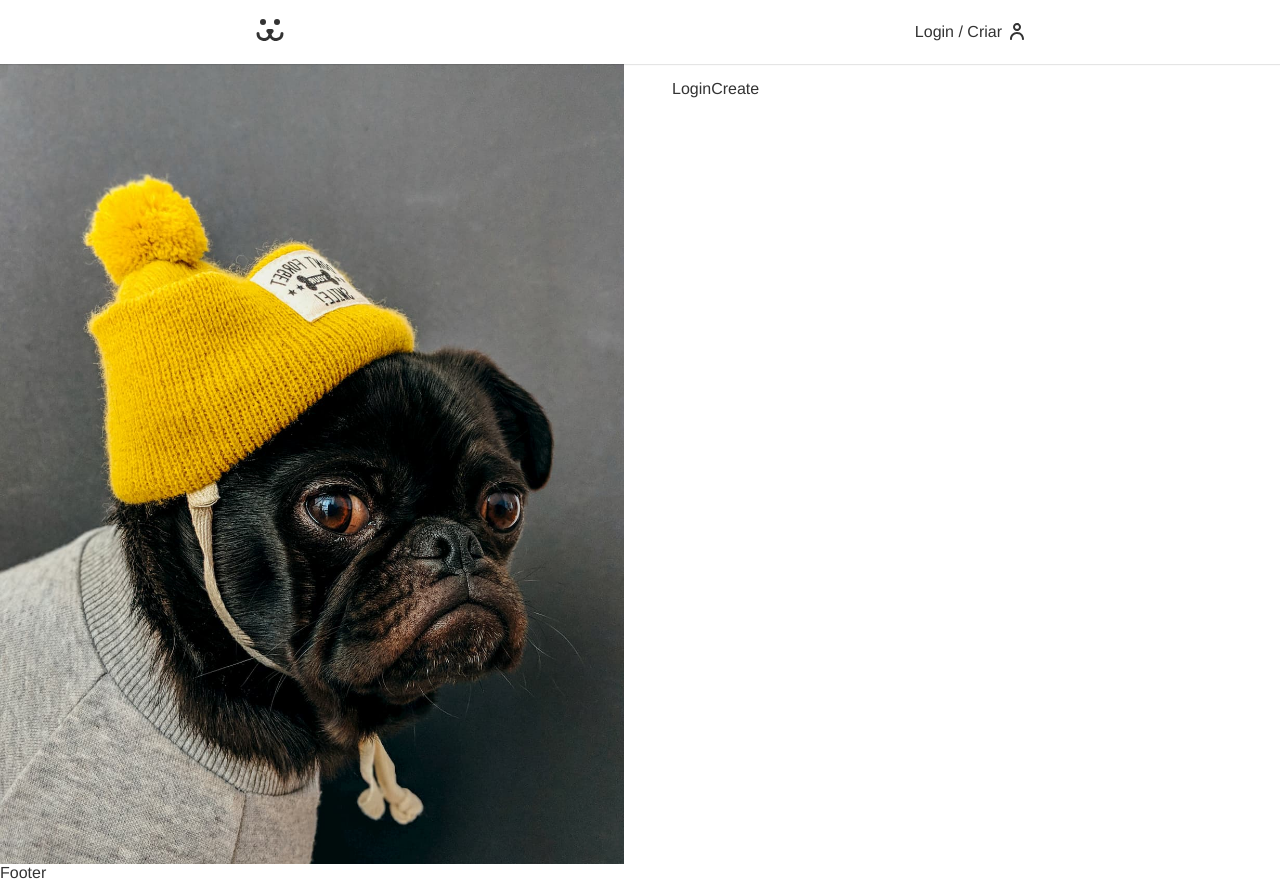
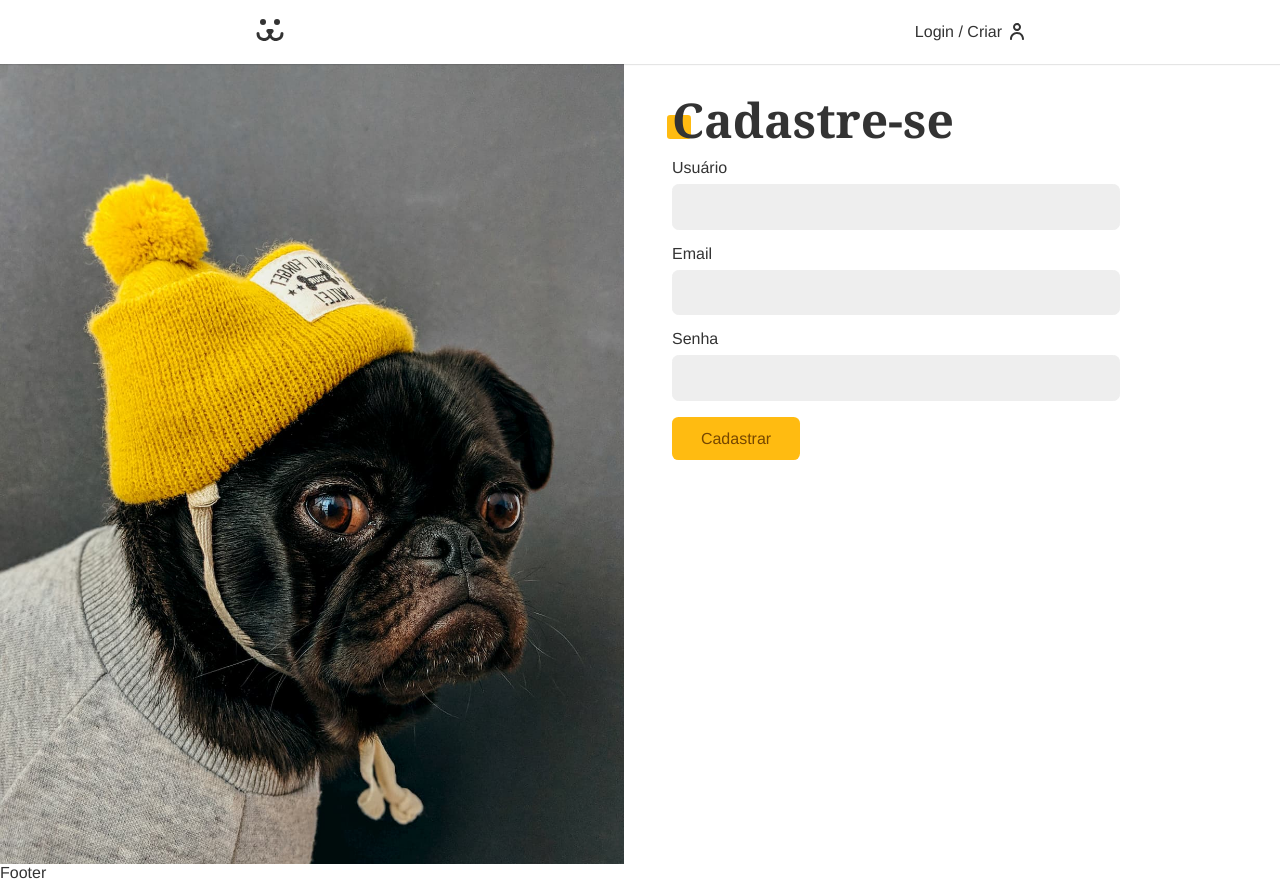
Before and after one commit to joaoldantasn/react-resumo, a React (Vite) app in the folder 08-ProjetoFinal/projeto/: page /login/criar in a window 1280 px wide. Built offline with nearby package versions, Linux system fonts and the light colour scheme.

Commit message:
LoginCreate

```diff
--- a/08-ProjetoFinal/projeto/src/Pages/Login/LoginCreate.jsx
+++ b/08-ProjetoFinal/projeto/src/Pages/Login/LoginCreate.jsx
@@ -1,7 +1,39 @@
 import React from 'react';
+import Input from '../../Components/Forms/Input';
+import Button from '../../Components/Forms/Button';
+import useForm from '../../Hooks/useForm';
+import { USER_POST } from '../../api';
+import { UserContext } from '../../UserContext';
 
 const LoginCreate = () => {
-  return <div>LoginCreate</div>;
+  const username = useForm();
+  const email = useForm('email');
+  const password = useForm();
+
+  const { userLogin } = React.useContext(UserContext);
+
+  async function handleSubmit(event) {
+    event.preventDefault();
+    const { url, options } = USER_POST({
+      username: username.value,
+      email: email.value,
+      password: password.value,
+    });
+    const response = await fetch(url, options);
+    if (response.ok) userLogin(username.value, password.value);
+  }
+
+  return (
+    <section className="animeLeft">
+      <h1 className="title">Cadastre-se</h1>
+      <form onSubmit={handleSubmit}>
+        <Input label="Usuário" type="text" name="username" {...username} />
+        <Input label="Email" type="email" name="email" {...email} />
+        <Input label="Senha" type="password" name="password" {...password} />
+        <Button>Cadastrar</Button>
+      </form>
+    </section>
+  );
 };
 
 export default LoginCreate;
--- a/08-ProjetoFinal/projeto/src/api.jsx
+++ b/08-ProjetoFinal/projeto/src/api.jsx
@@ -38,3 +38,17 @@
     },
   };
 }
+
+//USERPOST
+export function USER_POST(body) {
+  return {
+    url: API_URL + '/api/user',
+    options: {
+      method: 'POST',
+      headers: {
+        'Content-Type': 'application/json',
+      },
+      body: JSON.stringify(body),
+    },
+  };
+}
```
